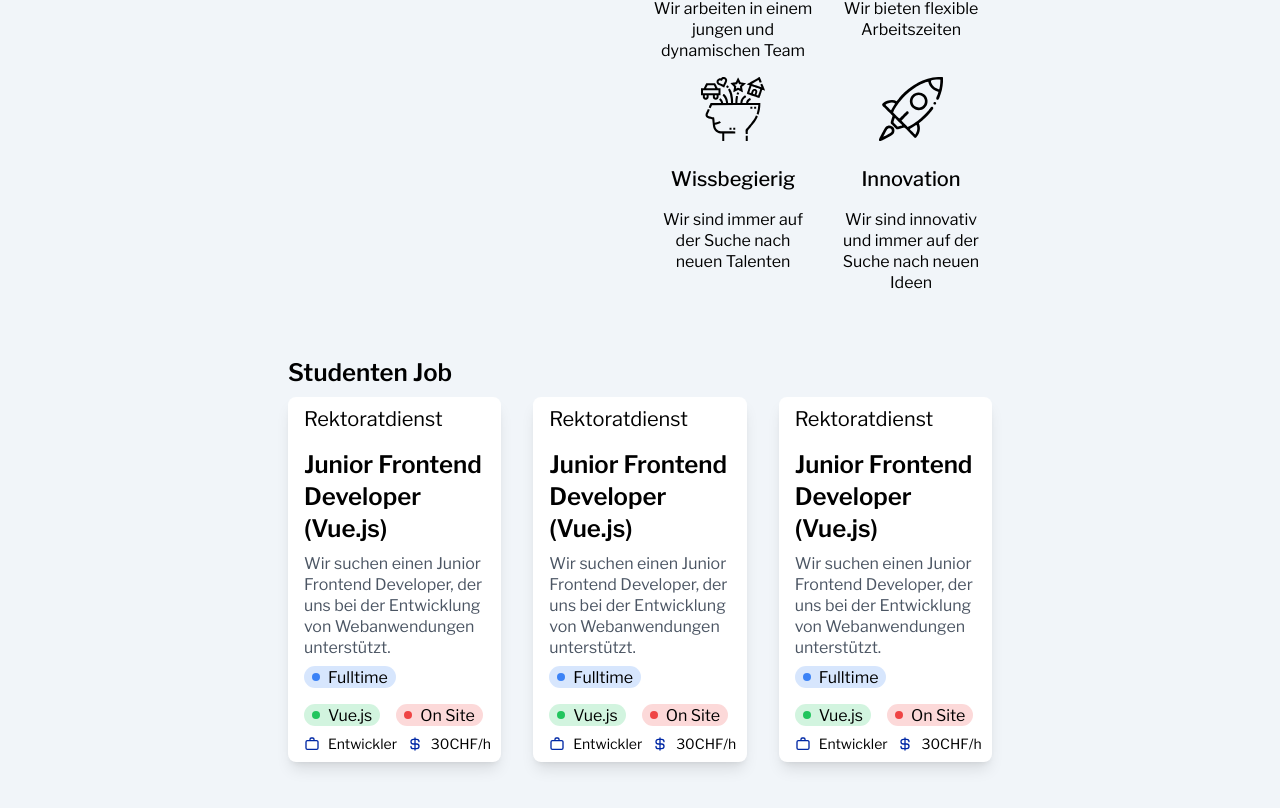
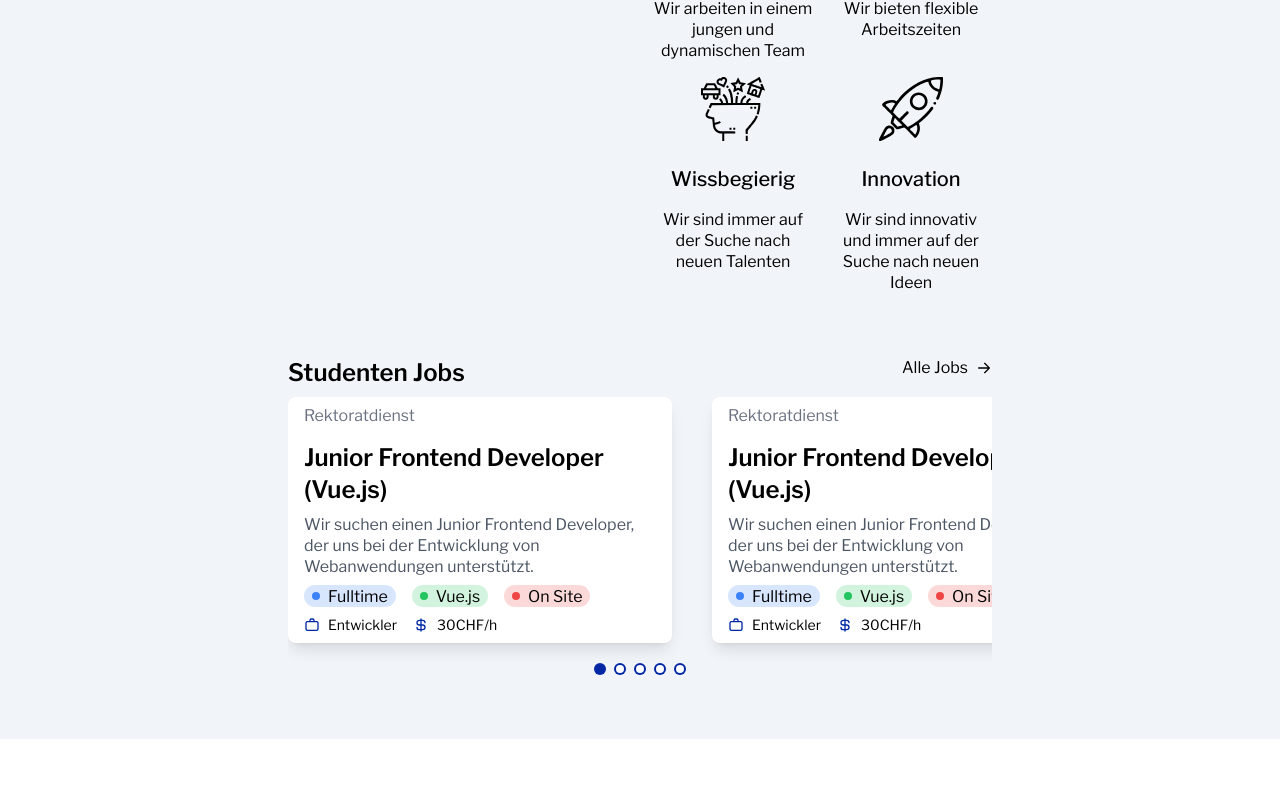
Before and after one commit to skyZcoding/uzh, a Vue app: page / in a window 1280 px wide. Shown: the part 1018-1826 px from the top of the page. After the commit the page ends 1757 px from the top, so only its background shows below. Built offline with nearby package versions, Linux system fonts and the light colour scheme.

Commit message:
Added Carousel

```diff
--- a/src/App.vue
+++ b/src/App.vue
@@ -8,18 +8,3 @@ import Header from "./components/Header.vue"
     <router-view />
   </div>
 </template>
-
-<style scoped>
-.logo {
-  height: 6em;
-  padding: 1.5em;
-  will-change: filter;
-  transition: filter 300ms;
-}
-.logo:hover {
-  filter: drop-shadow(0 0 2em #646cffaa);
-}
-.logo.vue:hover {
-  filter: drop-shadow(0 0 2em #42b883aa);
-}
-</style>
--- /dev/null
+++ b/src/components/Carousel.vue
@@ -0,0 +1,114 @@
+<script setup lang="ts">
+import { defineProps, toRefs, ref, reactive, onMounted } from "vue";
+
+const props = defineProps({
+  list: { type: Array, required: true },
+});
+
+const { list } = toRefs(props);
+
+const container = ref(null);
+const statePosition = reactive({
+  dots: list.value.length - 2,
+  position: 1,
+});
+const stateDrag = reactive({
+  isDragging: false,
+  dragStartPosition: 0,
+});
+
+onMounted(() => {
+  window.addEventListener("resize", () => {
+    statePosition.dots =
+      list.value.length -
+      Math.round(
+        container.value?.clientWidth /
+          (container.value?.scrollWidth / list.value.length)
+      ) +
+      1;
+  });
+
+  if (container.value) {
+    statePosition.dots =
+      list.value.length -
+      Math.round(
+        container.value?.clientWidth /
+          (container.value?.scrollWidth / list.value.length)
+      ) +
+      1;
+
+    container.value.addEventListener("scroll", () => {
+      statePosition.position =
+        Math.round(
+          (container.value?.scrollLeft / container.value?.scrollWidth) *
+            list.value.length
+        ) + 1;
+    });
+  }
+});
+
+function scrollWithDots(index: any) {
+  if (container.value) {
+    container.value.scrollTo({
+      left: (container.value.scrollWidth / list.value.length) * index,
+      behavior: "smooth",
+    });
+  }
+}
+
+function onMouseDown(e: any) {
+  e.preventDefault();
+  stateDrag.dragStartPosition = e.clientX;
+  stateDrag.isDragging = true;
+}
+function onMouseUp(e: any) {
+  e.preventDefault();
+  stateDrag.isDragging = false;
+}
+function onMouseMove(e: any) {
+  if (stateDrag.isDragging) {
+    if (e.clientX < stateDrag.dragStartPosition) {
+      container.value?.scrollTo({
+        left: container.value.scrollLeft + 500,
+        behavior: "smooth",
+      });
+    }
+    // if move right
+    else {
+      container.value?.scrollTo({
+        left: container.value.scrollLeft - 500,
+        behavior: "smooth",
+      });
+    }
+  }
+  e.preventDefault();
+}
+</script>
+
+<template>
+  <div class="flex flex-col">
+    <div
+      class="flex flex-row overflow-x-scroll w-full snap-x scroll-smooth snap-mandatory scrollbar-hide pb-5"
+      :class="statePosition.dots == 1 ? 'justify-center' : ''"
+      ref="container"
+      v-on:mousedown="onMouseDown"
+      v-on:mouseup="onMouseUp"
+      v-on:mousemove="onMouseMove"
+    >
+      <slot></slot>
+    </div>
+    <div class="flex flex-row justify-center" v-if="!(statePosition.dots <= 1)">
+      <div
+        v-for="index in statePosition.dots"
+        :key="index"
+        class="cursor-pointer w-3 h-3 rounded-full mx-1 bg-secondary flex justify-center items-center"
+        @click="scrollWithDots(index - 1)"
+      >
+        <div
+          class="w-2 h-2 rounded-full bg-white"
+          v-if="index != statePosition.position"
+        ></div>
+      </div>
+    </div>
+  </div>
+</template>
--- a/src/components/JobCard.vue
+++ b/src/components/JobCard.vue
@@ -1,6 +1,17 @@
+<script setup lang="ts">
+import { useRouter } from "vue-router";
+
+const router = useRouter();
+
+function goToJobDetail() {
+    router.push("/job/1");
+}
+</script>
+
+
 <template>
-    <div class="rounded-lg bg-white px-4 py-2 flex flex-col w-[24rem] shadow-lg">
-        <h4 class="mb-4">Rektoratdienst</h4>
+    <div @click="goToJobDetail()" class="rounded-lg bg-white px-4 py-2 flex flex-col w-[24rem] shadow-lg cursor-pointer">
+        <p class="mb-4 text-gray-500">Rektoratdienst</p>
         <h2 class="mb-2">Junior Frontend Developer (Vue.js)</h2>
         <p class="text-gray-600">Wir suchen einen Junior Frontend Developer, der uns bei der Entwicklung von Webanwendungen unterstützt.</p>
 
--- a/src/components/Link.vue
+++ b/src/components/Link.vue
@@ -6,7 +6,7 @@
 </template>
 
 <script setup lang="ts">
-import { defineProps } from 'vue';
+import { defineProps, toRefs } from 'vue';
 
 const props = defineProps({
     title: String,
@@ -14,5 +14,5 @@ const props = defineProps({
     level: String,
 });
 
-const { title, link, level } = props;
+const { title, link, level } = toRefs(props);
 </script>
--- a/src/router/index.ts
+++ b/src/router/index.ts
@@ -1,8 +1,12 @@
 import { createRouter, createWebHistory } from 'vue-router';
 import Home from '../views/Home.vue';
+import DetailJob from '../views/Job/DetailJob.vue';
+import Jobs from '../views/Job/Jobs.vue';
 
 const routes = [
-    { path: '/', component: Home },
+    { path: '/', component: Home, name: 'home'},
+    { path: '/job/:id', component: DetailJob, name: 'detailJob' },
+    { path: '/jobs', component: Jobs, name: 'jobs' }
 ];
 
 const router = createRouter({
--- a/src/views/Home.vue
+++ b/src/views/Home.vue
@@ -24,8 +24,8 @@
     </div>
   </div>
 
-  <div class="pt-16 flex flex-col md:flex-row normal-spacing">
-    <div class="md:w-1/2 w-full flex flex-col justify-center md:mr-4">
+  <div class="pt-16 flex flex-col-reverse md:flex-row-reverse normal-spacing">
+    <div class="md:w-1/2 w-full flex flex-col justify-center md:ml-6">
       <h2>Wie funktioniert es?</h2>
       <p class="text-gray-600">
         Auf unserer Online-Plattform bieten wir mit Campus Jobs eine zentrale
@@ -64,15 +64,26 @@
     </div>
 
     <div class="pt-16 pb-16 normal-spacing">
-        <div class="flex flex-col">
-            <h2 class="mb-2">Studenten Job</h2>
-            <div class="flex flex-row gap-8">
-                <JobCard />
-                <JobCard />
-                <JobCard />
+      <div class="flex flex-col">
+        <div class="mb-2 flex flex-row justify-between">
+          <h2>Studenten Jobs</h2>
+
+          <router-link to="/jobs" class="text-primary font-semibold">
+            <div class="flex flex-row items-center">
+              <p>Alle Jobs</p>
+              <img src="/icons/arrow-right.svg" class="h-4 ml-2" />
             </div>
+          </router-link>
         </div>
-
+        <Carousel :list="jobs">
+          <JobCard class="flex-shrink-0 snap-start mx-5" />
+          <JobCard class="flex-shrink-0 snap-start mx-5" />
+          <JobCard class="flex-shrink-0 snap-start mx-5" />
+          <JobCard class="flex-shrink-0 snap-start mx-5" />
+          <JobCard class="flex-shrink-0 snap-start mx-5" />
+          <JobCard class="flex-shrink-0 snap-start mx-5" />
+        </Carousel>
+      </div>
     </div>
   </div>
 </template>
@@ -80,7 +91,9 @@
 <script setup lang="ts">
 import Link from "../components/Link.vue";
 import JobCard from "../components/JobCard.vue";
+import Carousel from "../components/Carousel.vue";
 
+const jobs = [1, 1, 1, 1, 1, 1];
 const facts = [
   {
     title: "Teamwork",
--- /dev/null
+++ b/src/views/Job/DetailJob.vue
@@ -0,0 +1,15 @@
+<script setup>
+import { defineProps, toRefs } from 'vue';
+
+const props = defineProps({
+    id: Number,
+})
+
+const { id } = toRefs(props);
+
+console.log(id.value);
+</script>
+
+<template>
+
+</template>
--- /dev/null
+++ b/src/views/Job/Jobs.vue
@@ -0,0 +1,3 @@
+<template>
+
+</template>
```
Also changed, not shown: public/icons/arrow-right.svg (added).
